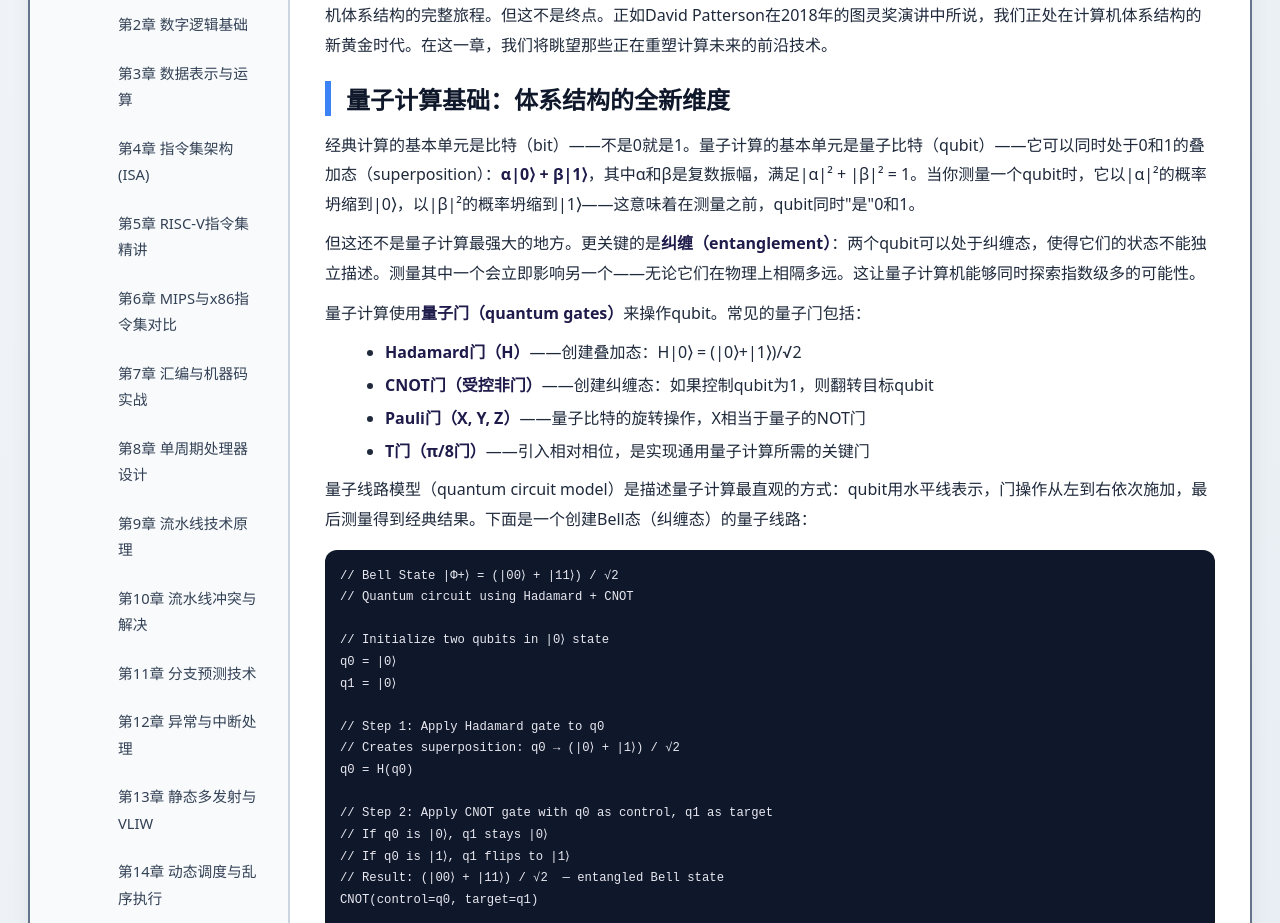
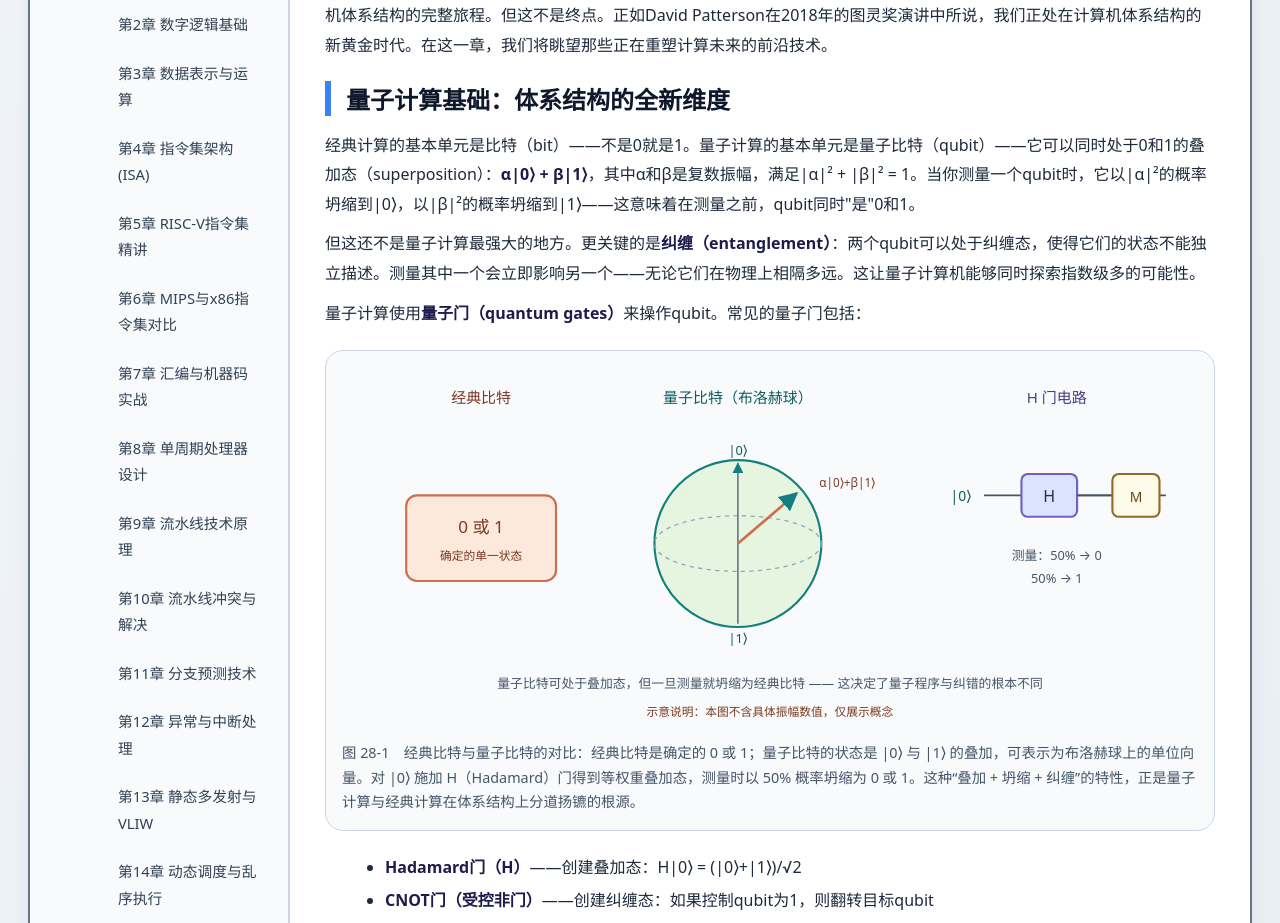
Before and after one commit to 1998x-stack/computer-architecture-tutorial, a plain HTML site: page 28.html in a window 1280 px wide. Shown: the part 177-1100 px from the top of the page. Drawn offline with Linux system fonts and the light colour scheme.

Commit message:
feat(computer-architecture-tutorial): 第28章加入量子比特与H门电路图示

```diff
--- a/28.html
+++ b/28.html
@@ -7,9 +7,10 @@
     <link rel="stylesheet" href="theme.css">
 </head>
 <body>
+<a class="skip-link" href="#content">跳转至正文</a>
 <div class="double-border">
 <div class="container">
-    <div class="sidebar">
+    <nav class="sidebar" aria-label="章节目录">
         <h3>🖥️ 课程目录</h3>
         <ul class="chapter-list">
             <li><a href="01.html">第1章 体系结构概述</a></li>
@@ -41,8 +42,8 @@
             <li><a href="27.html">第27章 性能建模与仿真工具</a></li>
             <li><a href="28.html" class="active">第28章 量子计算与体系结构的未来</a></li>
         </ul>
-    </div>
-    <div class="main-content">
+    </nav>
+    <main class="main-content" id="content" style="overflow-wrap:anywhere">
         <h1>第28章 量子计算与体系结构的未来</h1>
         <p>同学们好！欢迎来到本课程的最后一章。28章、从布尔代数到乱序执行、从NAND门到Roofline模型——我们已经走完了计算机体系结构的完整旅程。但这不是终点。正如David Patterson在2018年的图灵奖演讲中所说，我们正处在计算机体系结构的新黄金时代。在这一章，我们将眺望那些正在重塑计算未来的前沿技术。</p>
 
@@ -52,6 +53,36 @@
         <p>但这还不是量子计算最强大的地方。更关键的是<strong>纠缠（entanglement）</strong>：两个qubit可以处于纠缠态，使得它们的状态不能独立描述。测量其中一个会立即影响另一个——无论它们在物理上相隔多远。这让量子计算机能够同时探索指数级多的可能性。</p>
 
         <p>量子计算使用<strong>量子门（quantum gates）</strong>来操作qubit。常见的量子门包括：</p>
+<figure class="figure" id="fig-qubit-circuit">
+  <svg viewBox="0 0 800 340" role="img" aria-labelledby="fig-qc-t fig-qc-d" style="width:100%;height:auto;display:block">
+    <title id="fig-qc-t">经典比特、量子比特与 H 门电路</title>
+    <desc id="fig-qc-d">经典比特只能取 0 或 1 两个确定状态；量子比特的状态是 |0> 与 |1> 的叠加，可表示为布洛赫球上的一个单位向量；对处于 |0> 的量子比特施加 H（Hadamard）门会得到等概率叠加态，测量时以各 50% 的概率坍缩到 0 或 1。</desc>
+    <defs><marker id="qc-ar" viewBox="0 0 10 10" refX="9" refY="5" markerWidth="7" markerHeight="7" orient="auto-start-reverse"><path d="M0,0 L10,5 L0,10 z" fill="#147f80"/></marker></defs>
+    <text x="130" y="34" text-anchor="middle" font-size="14" fill="#7a3a22">经典比特</text>
+    <rect x="60" y="120" width="140" height="80" rx="10" fill="#fde8dc" stroke="#d06d4d" stroke-width="2"/><text x="130" y="155" text-anchor="middle" font-size="16" fill="#7a3a22">0 或 1</text><text x="130" y="180" text-anchor="middle" font-size="11" fill="#7a3a22">确定的单一状态</text>
+    <text x="370" y="34" text-anchor="middle" font-size="14" fill="#0f5c5c">量子比特（布洛赫球）</text>
+    <circle cx="370" cy="165" r="78" fill="#e6f5e0" stroke="#147f80" stroke-width="2"/>
+    <ellipse cx="370" cy="165" rx="78" ry="26" fill="none" stroke="#94a3b8" stroke-width="1.2" stroke-dasharray="4 4"/>
+    <line x1="370" y1="240" x2="370" y2="90" stroke="#64748b" stroke-width="1.5" marker-end="url(#qc-ar)"/>
+    <text x="370" y="82" text-anchor="middle" font-size="12" fill="#0f5c5c">|0⟩</text>
+    <text x="370" y="258" text-anchor="middle" font-size="12" fill="#0f5c5c">|1⟩</text>
+    <line x1="370" y1="165" x2="425" y2="118" stroke="#d06d4d" stroke-width="2.5" marker-end="url(#qc-ar)"/>
+    <text x="446" y="112" font-size="11" fill="#7a3a22">α|0⟩+β|1⟩</text>
+    <text x="668" y="34" text-anchor="middle" font-size="14" fill="#4b3d85">H 门电路</text>
+    <line x1="600" y1="120" x2="770" y2="120" stroke="#475569" stroke-width="1.5"/>
+    <text x="588" y="125" text-anchor="end" font-size="13" fill="#0f5c5c">|0⟩</text>
+    <rect x="635" y="100" width="52" height="40" rx="6" fill="#dbe4ff" stroke="#7461ba" stroke-width="2"/><text x="661" y="126" text-anchor="middle" font-size="15" fill="#2f2a4a">H</text>
+    <line x1="687" y1="120" x2="720" y2="120" stroke="#475569" stroke-width="1.5"/>
+    <rect x="720" y="100" width="44" height="40" rx="6" fill="#fffbeb" stroke="#916c22" stroke-width="2"/><text x="742" y="126" text-anchor="middle" font-size="13" fill="#6b4a12">M</text>
+    <text x="668" y="180" text-anchor="middle" font-size="12" fill="#475569">测量：50% → 0</text>
+    <text x="668" y="202" text-anchor="middle" font-size="12" fill="#475569">50% → 1</text>
+    <text x="400" y="300" text-anchor="middle" font-size="12" fill="#475569">量子比特可处于叠加态，但一旦测量就坍缩为经典比特 —— 这决定了量子程序与纠错的根本不同</text>
+    <text x="400" y="326" text-anchor="middle" font-size="11" fill="#7a3a22">示意说明：本图不含具体振幅数值，仅展示概念</text>
+  </svg>
+  <figcaption>图 28-1　经典比特与量子比特的对比：经典比特是确定的 0 或 1；量子比特的状态是 |0⟩ 与 |1⟩ 的叠加，可表示为布洛赫球上的单位向量。对 |0⟩ 施加 H（Hadamard）门得到等权重叠加态，测量时以 50% 概率坍缩为 0 或 1。这种“叠加 + 坍缩 + 纠缠”的特性，正是量子计算与经典计算在体系结构上分道扬镳的根源。</figcaption>
+</figure>
+
+
         <ul>
             <li><strong>Hadamard门（H）</strong>——创建叠加态：H|0⟩ = (|0⟩+|1⟩)/√2</li>
             <li><strong>CNOT门（受控非门）</strong>——创建纠缠态：如果控制qubit为1，则翻转目标qubit</li>
@@ -61,7 +92,7 @@
 
         <p>量子线路模型（quantum circuit model）是描述量子计算最直观的方式：qubit用水平线表示，门操作从左到右依次施加，最后测量得到经典结果。下面是一个创建Bell态（纠缠态）的量子线路：</p>
 
-        <pre><code>// Bell State |Φ+⟩ = (|00⟩ + |11⟩) / √2
+        <pre style="overflow-x:auto"><code>// Bell State |Φ+⟩ = (|00⟩ + |11⟩) / √2
 // Quantum circuit using Hadamard + CNOT
 
 // Initialize two qubits in |0⟩ state
@@ -140,14 +171,14 @@ result = measure(q)
 
         <p><strong>模拟计算（Analog Computing）</strong>——在模拟域完成计算，再数字化结果。Mythic公司的模拟矩阵处理器（Mythic AI）使用flash晶体管作为可编程电阻，构成交叉开关阵列（crossbar array），在模拟域完成矩阵乘法。对于AI推理任务，能效比传统数字方案提升10倍。模拟计算的挑战在于精度和噪声——模拟计算对工艺偏差和环境温度敏感，不适合需要高精度计算的任务。</p>
 
-        <table>
+        <div class="table-scroll" style="overflow-x:auto"><table>
             <tr><th>计算范式</th><th>计算模型</th><th>核心优势</th><th>成熟度</th><th>主要玩家</th></tr>
             <tr><td>经典CMOS</td><td>布尔逻辑 + 冯诺依曼</td><td>通用、成熟、生态完善</td><td>大规模商用</td><td>Intel, AMD, Apple, NVIDIA</td></tr>
             <tr><td>量子计算</td><td>幺正变换 + 纠缠 + 干涉</td><td>特定问题指数加速</td><td>NISQ实验阶段</td><td>IBM, Google, Quantinuum, IonQ</td></tr>
             <tr><td>神经形态</td><td>脉冲神经网络 + 事件驱动</td><td>极致能效、事件驱动</td><td>原型/小批量</td><td>Intel Loihi, IBM TrueNorth</td></tr>
             <tr><td>光学计算</td><td>光子干涉 + 傅里叶变换</td><td>低延迟、高并行、低功耗</td><td>原型验证</td><td>Lightmatter, Lightelligence</td></tr>
             <tr><td>模拟计算</td><td>物理定律模拟 + crossbar阵列</td><td>高能效、适合矩阵运算</td><td>早期商用</td><td>Mythic AI, Syntiant</td></tr>
-        </table>
+        </table></div>
 
         <h2>体系结构教育的演变</h2>
         <p>计算机体系结构作为一门学科，在过去的十年中发生了深刻变化。这些变化不仅反映在学术界，也反映在我们这28章课程的内容中：</p>
@@ -196,12 +227,23 @@ result = measure(q)
 
         <p>再见，同学们！</p>
 
-        <div class="footer-nav">
+
+<section class="references" id="references" aria-labelledby="ref-28">
+  <h2 id="ref-28">参考资料</h2>
+  <ul>
+    <li>Nielsen, M. &amp; Chuang, I. <em>Quantum Computation and Quantum Information</em>, Cambridge University Press —— 量子比特、布洛赫球与量子门的标准教材。</li>
+    <li>Preskill, J. “Quantum Computing in the NISQ Era and Beyond,” <em>Quantum</em>, 2018 —— 含噪中等规模量子（NISQ）时代的现状与挑战。</li>
+    <li><a href="https://en.wikipedia.org/wiki/Bloch_sphere">Wikipedia: Bloch sphere</a> —— 布洛赫球表示法与量子门作用的通用说明。</li>
+  </ul>
+  <p class="note">说明：图 28-1 为概念示意，未标注具体振幅；正文中的量子比特数、纠错阈值等若出现具体数值，均以所引论文与厂商发布为准。</p>
+</section>
+
+<div class="footer-nav">
             <a href="27.html">← 上一章</a>
             <a href="index.html">📖 返回目录</a>
             <a href="javascript:void(0)" style="opacity:0.5;pointer-events:none;">下一章 →</a>
         </div>
-    </div>
+    </main>
 </div>
 </div>
 </body>
```
